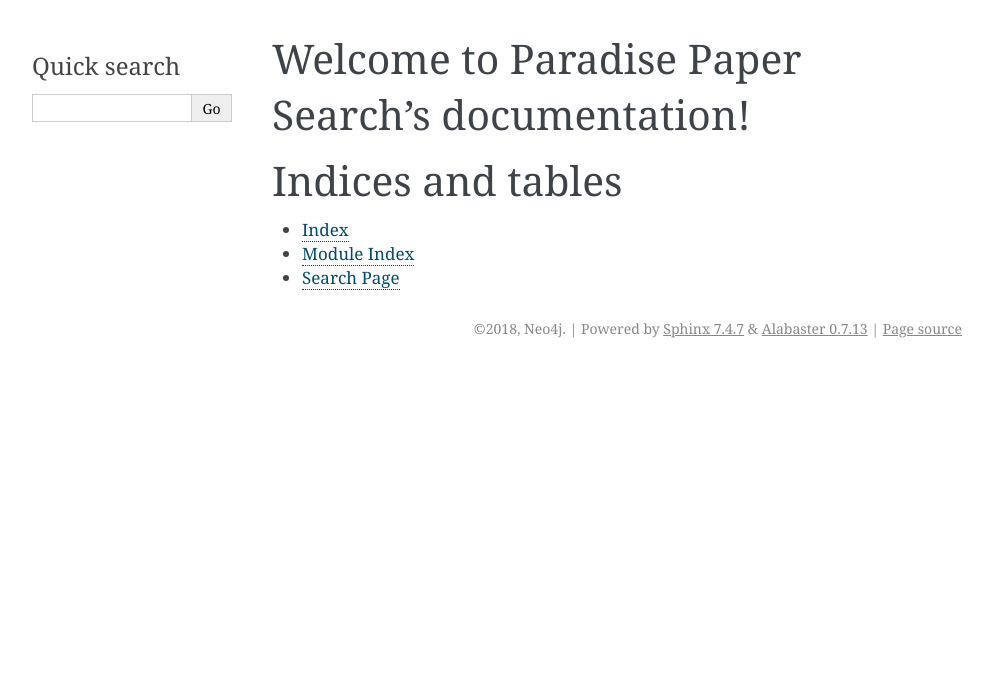
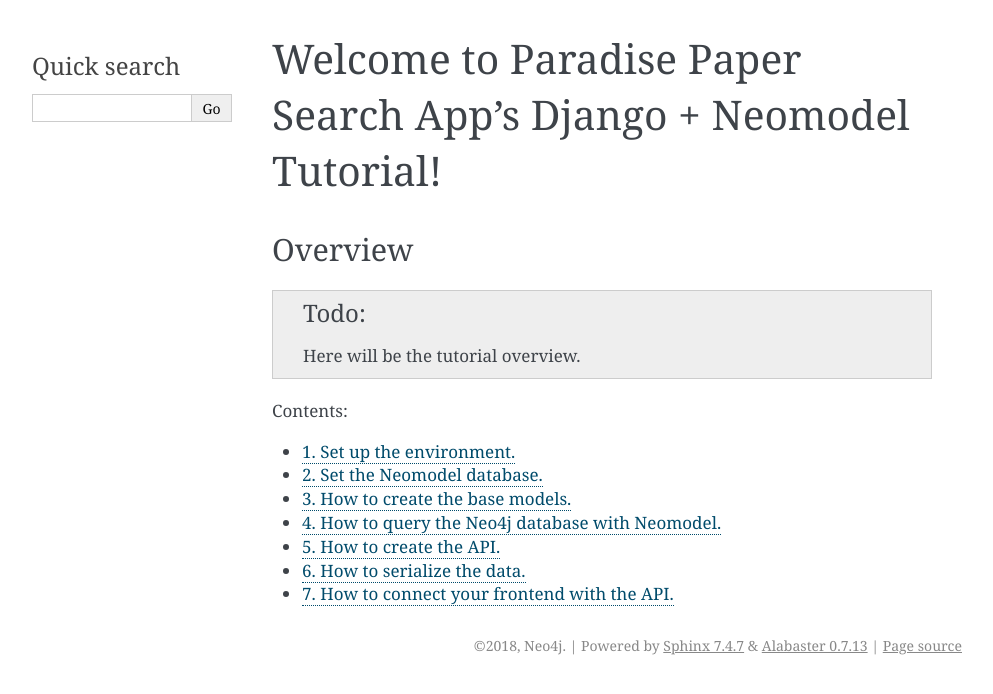
Before and after one commit to neo4j-examples/paradise-papers-django, a Sphinx documentation site: the page built from docs/index.rst, in a window 1280 px wide. Shown: the top 694 px of the page, without its empty margins (148-1141 px from the left). Built offline with Sphinx 7.4.7, drawn with Linux system fonts in a browser that asks for light colours.

Commit message:
Feature-41: Add table of contents.

```diff
--- a/docs/index.rst
+++ b/docs/index.rst
@@ -3,18 +3,19 @@
    You can adapt this file completely to your liking, but it should at least
    contain the root `toctree` directive.
 
-Welcome to Paradise Paper Search's documentation!
-=================================================
+===================================================================
+Welcome to Paradise Paper Search App's Django + Neomodel Tutorial!
+===================================================================
+
+Overview
+--------
+.. todo::
+   Here will be the tutorial overview.
 
 .. toctree::
    :maxdepth: 2
+   :glob:
+   :numbered:
    :caption: Contents:
 
-
-
-Indices and tables
-==================
-
-* :ref:`genindex`
-* :ref:`modindex`
-* :ref:`search`
+   tutorial/*
--- /dev/null
+++ b/docs/tutorial/part01.rst
@@ -0,0 +1,6 @@
+=======================
+Set up the environment.
+=======================
+
+.. todo::
+   Here will be the tutorial body.
--- /dev/null
+++ b/docs/tutorial/part02.rst
@@ -0,0 +1,6 @@
+==========================
+Set the Neomodel database.
+==========================
+
+.. todo::
+   Here will be the tutorial body.
--- /dev/null
+++ b/docs/tutorial/part03.rst
@@ -0,0 +1,6 @@
+==============================
+How to create the base models.
+==============================
+
+.. todo::
+   Here will be the tutorial body.
--- /dev/null
+++ b/docs/tutorial/part04.rst
@@ -0,0 +1,6 @@
+==============================================
+How to query the Neo4j database with Neomodel.
+==============================================
+
+.. todo::
+   Here will be the tutorial body.
--- /dev/null
+++ b/docs/tutorial/part05.rst
@@ -0,0 +1,6 @@
+======================
+How to create the API.
+======================
+
+.. todo::
+   Here will be the tutorial body.
--- /dev/null
+++ b/docs/tutorial/part06.rst
@@ -0,0 +1,6 @@
+==========================
+How to serialize the data.
+==========================
+
+.. todo::
+   Here will be the tutorial body.
--- /dev/null
+++ b/docs/tutorial/part07.rst
@@ -0,0 +1,6 @@
+==========================================
+How to connect your frontend with the API.
+==========================================
+
+.. todo::
+   Here will be the tutorial body.
```
Also changed, not shown: docs/README.md (added, +16 -0 lines).
